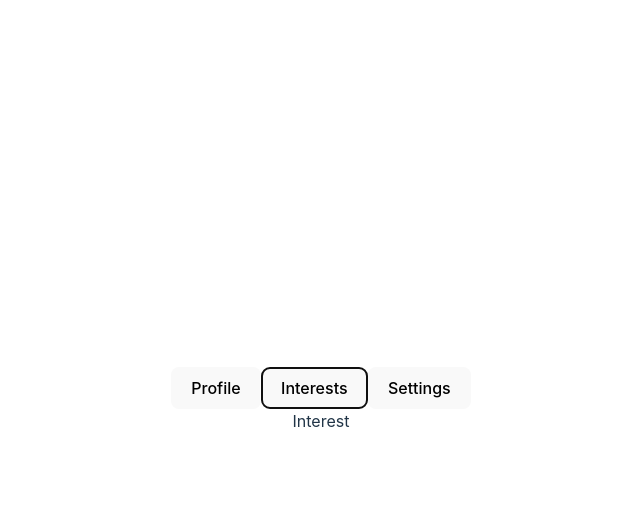
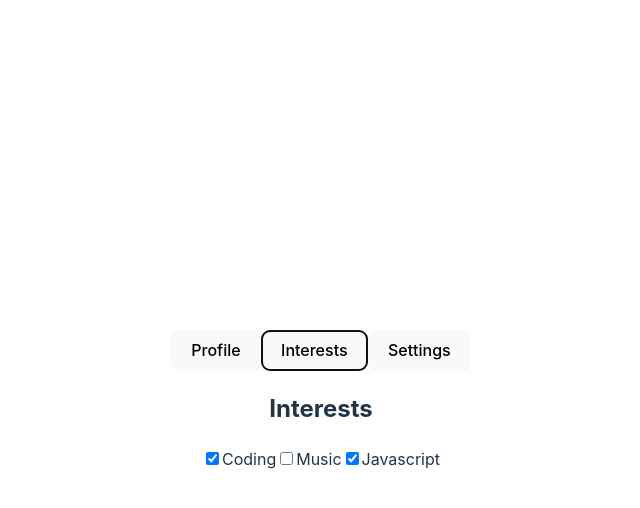
Before and after one commit to SudirKrishnaaRS/Frontend-Repo, a React (Vite) app in the folder React/Machine Coding Round/tab-multipage-config-form/: page / in a window 1280 px wide. Both pictures are taken after a click on the button "Interests". Shown: the top 508 px of the page, without its empty margins (319-959 px from the left). Built offline with nearby package versions, Linux system fonts and the light colour scheme.

Commit message:
Added Interest code and updated initial state

```diff
--- a/React/Machine Coding Round/tab-multipage-config-form/src/components/Interest.jsx
+++ b/React/Machine Coding Round/tab-multipage-config-form/src/components/Interest.jsx
@@ -1,5 +1,35 @@
+/* eslint-disable react/prop-types */
 const Interest = ({ data, setData }) => {
-  return <div>Interest</div>;
+  const { interests } = data;
+
+  return (
+    <div>
+      <h2>Interests</h2>
+
+      <div>
+        <input
+          type="checkbox"
+          name="coding"
+          checked={interests.includes("coding")}
+        />
+        <label htmlFor="coding">Coding</label>
+
+        <input
+          type="checkbox"
+          name="music"
+          checked={interests.includes("music")}
+        />
+        <label htmlFor="music">Music</label>
+
+        <input
+          type="checkbox"
+          name="javascript"
+          checked={interests.includes("javascript")}
+        />
+        <label htmlFor="javascript">Javascript</label>
+      </div>
+    </div>
+  );
 };
 
 export default Interest;
--- a/React/Machine Coding Round/tab-multipage-config-form/src/components/Tab.jsx
+++ b/React/Machine Coding Round/tab-multipage-config-form/src/components/Tab.jsx
@@ -24,8 +24,8 @@ const Tab = () => {
     name: "",
     age: "",
     email: "",
-    interests: [],
-    darkTheme: false,
+    interests: ["coding", "javascript"],
+    darkTheme: "dark",
   });
   const ActiveTabComponent = Tabs[activeTab].component;
 
```
